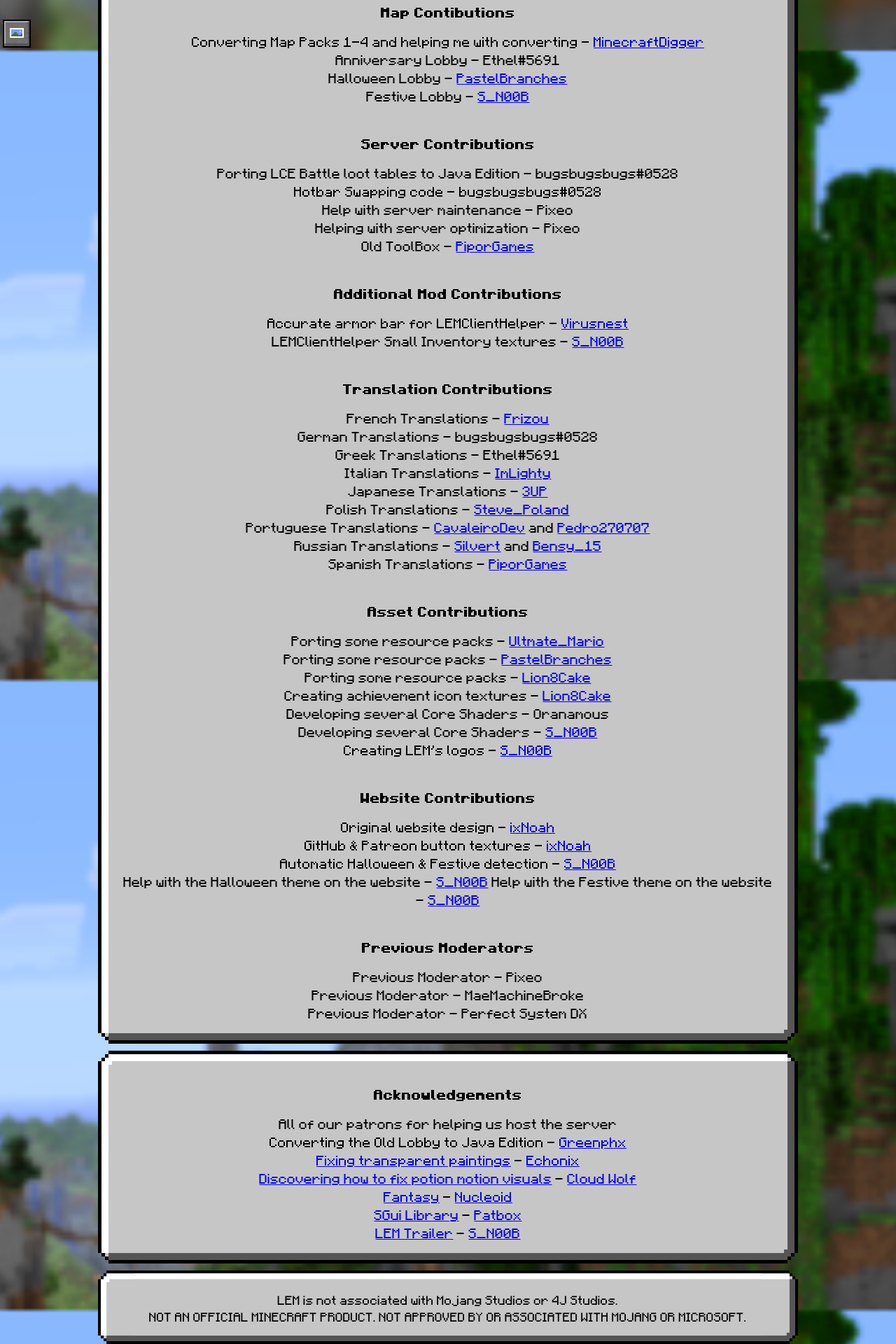
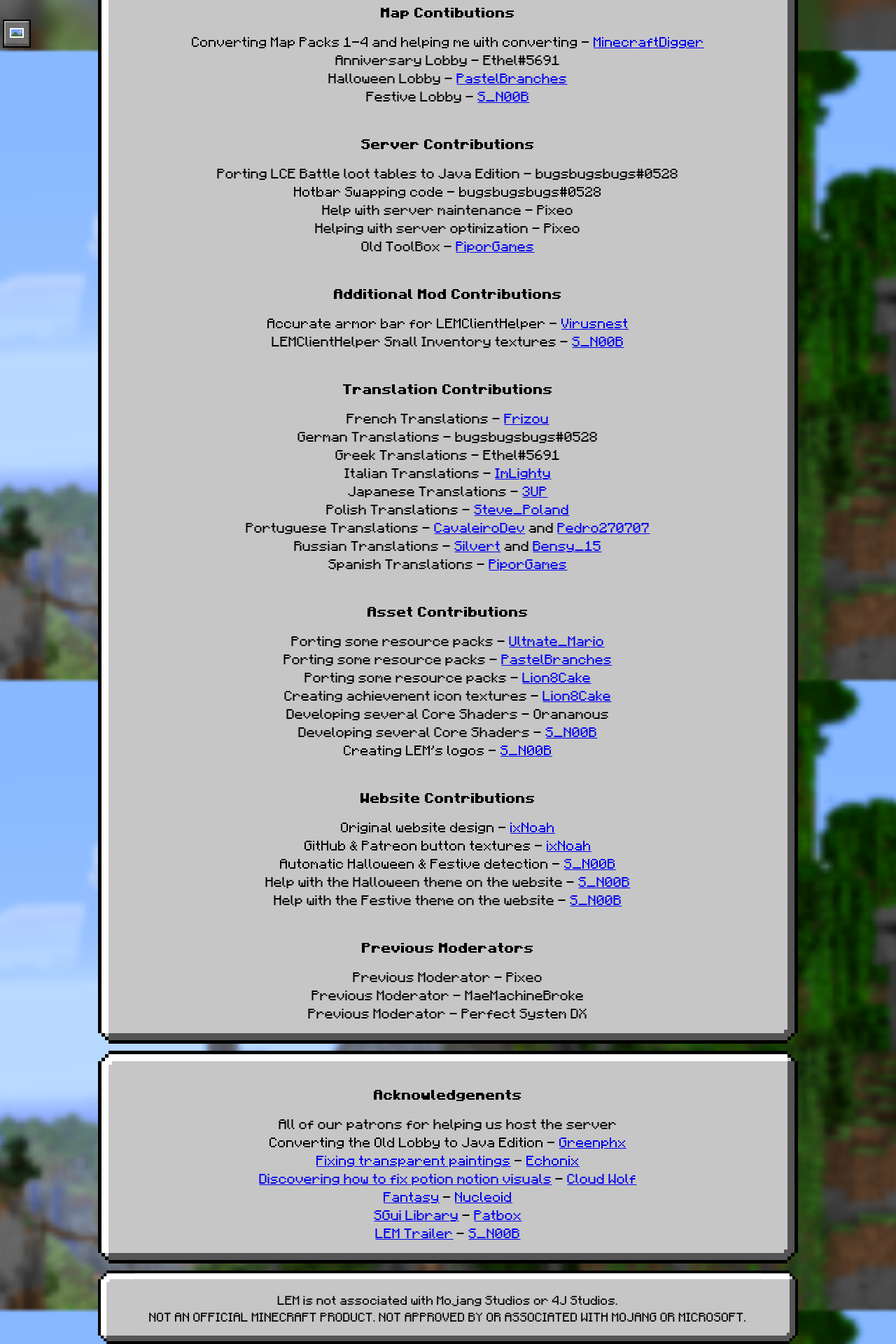
Before and after one commit to Legacy-Edition-Minigames/Website, a Jekyll site: the page built from credits.html, in a window 1280 px wide. Shown: the part 828-2748 px from the top of the page at 70% size. Built offline with Jekyll 4.4.1, drawn with Linux system fonts in a browser that asks for light colours; some web fonts are replaced.

Commit message:
Update credits.html

```diff
--- a/credits.html
+++ b/credits.html
@@ -89,7 +89,7 @@
 	Original website design - <a href="https://ixnoah.live/" target="_blank">ixNoah</a><br>
 	GitHub &amp; Patreon button textures - <a href="https://ixnoah.live/" target="_blank">ixNoah</a><br>
 	Automatic Halloween & Festive detection - <a href="https://github.com/S-N00B-1" target="_blank">S_N00B</a><br>
-	Help with the Halloween theme on the website - <a href="https://github.com/S-N00B-1" target="_blank">S_N00B</a>
+	Help with the Halloween theme on the website - <a href="https://github.com/S-N00B-1" target="_blank">S_N00B</a><br>
 	Help with the Festive theme on the website - <a href="https://github.com/S-N00B-1" target="_blank">S_N00B</a>
 
 	<br><br><p><b>Previous Moderators</b></p>
```
